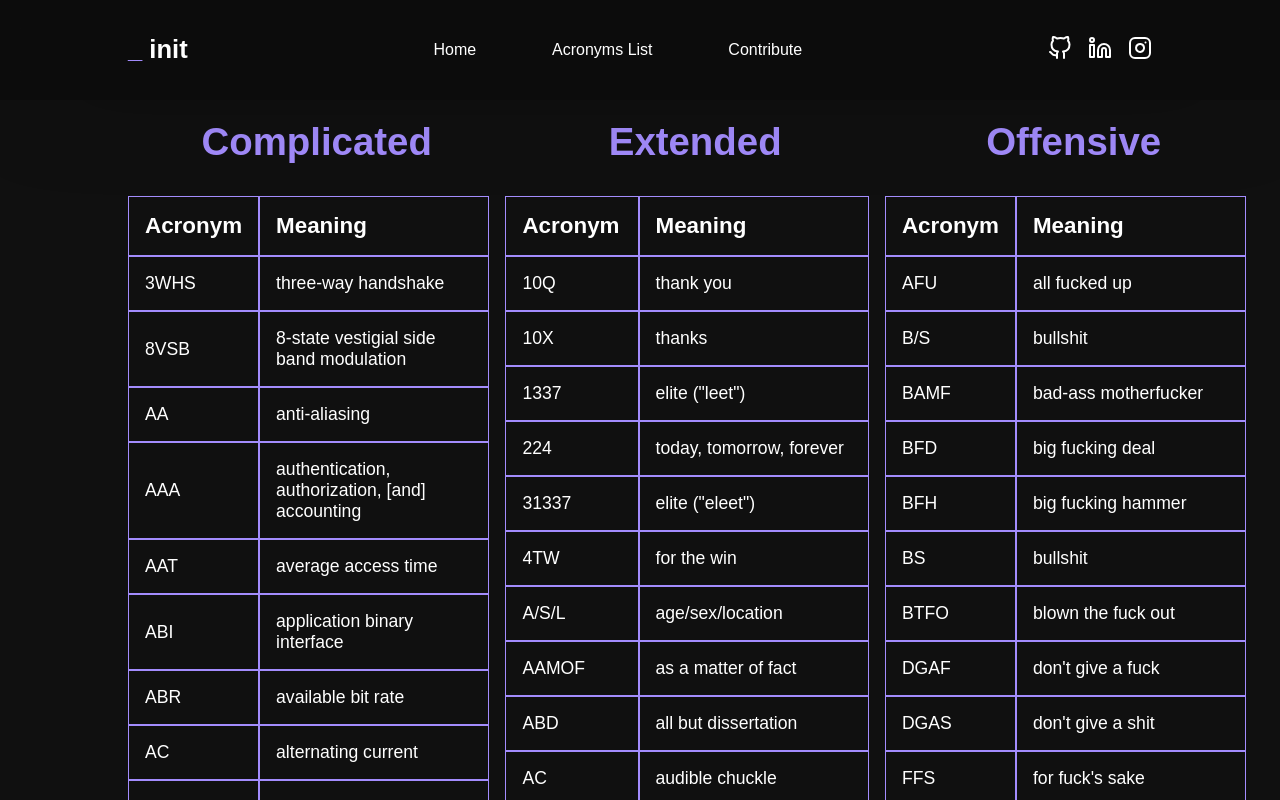
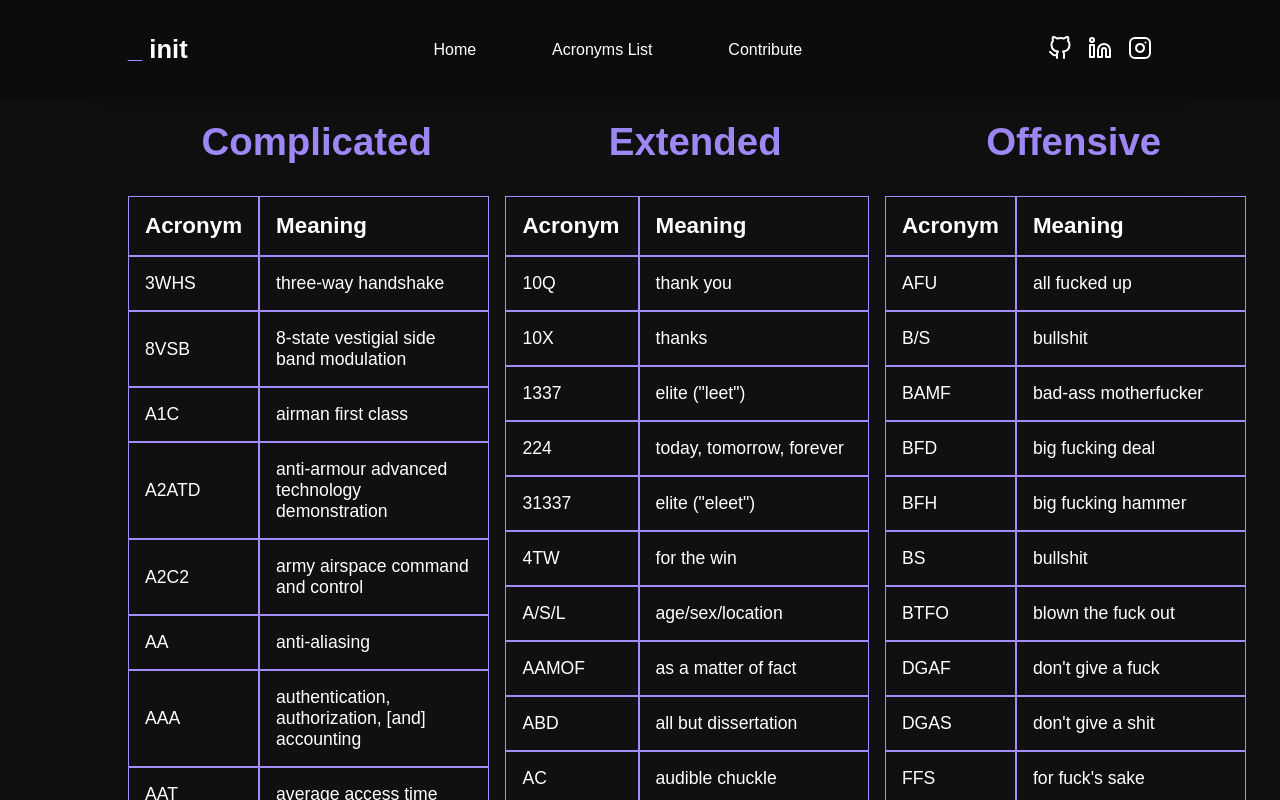
Before and after one commit to abdoachhoubi/init, a Next.js app: page /acronyms in a window 1280 px wide. Shown: the top 800 px of the page. Built offline with nearby package versions, Linux system fonts and the light colour scheme; a web font is replaced by a local one.

Commit message:
Few complicated acronyms added

```diff
--- a/res/index.js
+++ b/res/index.js
@@ -626,6 +626,9 @@ const offensive = [
 const complicated = [
   { key: `3WHS`, value: `three-way handshake` },
   { key: `8VSB`, value: `8-state vestigial side band modulation` },
+  { key: `A1C`, value: `airman first class`},
+  { key: `A2ATD`, value: `anti-armour advanced technology demonstration`},
+  { key: `A2C2`, value: `army airspace command and control`},
   { key: `AA`, value: `anti-aliasing` },
   { key: `AAA`, value: `authentication, authorization, [and] accounting` },
   { key: `AAT`, value: `average access time` },
@@ -693,10 +696,15 @@ const complicated = [
   { key: `ASCII`, value: `American Standard Code for Information Interchange` },
   { key: `ASD`, value: `agile software development` },
   { key: `ASE`, value: `advanced software environment` },
+  { key: `ASEAN`, value: `association of southeast asian nations` },
   { key: `ASIC`, value: `application-specific integrated circuit` },
+  { key: `ASIC`, value: `australian securities and investments commission` },
+  { key: `ASIC`, value: `aviation security identification card` },
+  { key: `ASICS`, value: `anima sana in corpore sano (Latin, "A sound mind in a sound body")` },
   { key: `ASK`, value: `amplitude shif keying` },
   { key: `ASLR`, value: `address space layout randomization` },
   { key: `ASN`, value: `autonomous system number` },
+  { key: `ASP`, value: `active server pages` },
   { key: `ASPM`, value: `active state power management` },
   { key: `ASQ`, value: `automated software quality` },
   { key: `ASR`, value: `address space register` },
@@ -1404,6 +1412,7 @@ const complicated = [
   { key: `MSF`, value: `minutes seconds frames` },
   { key: `MSI`, value: `message signaled interrupt` },
   { key: `MSI`, value: `modified, shared, invalid` },
+  { key: `MSN`, value: `microsoft network` },
   { key: `MSR`, value: `machine state register` },
   { key: `MSS`, value: `maximum segment size` },
   { key: `MT`, value: `machine translation` },
```
